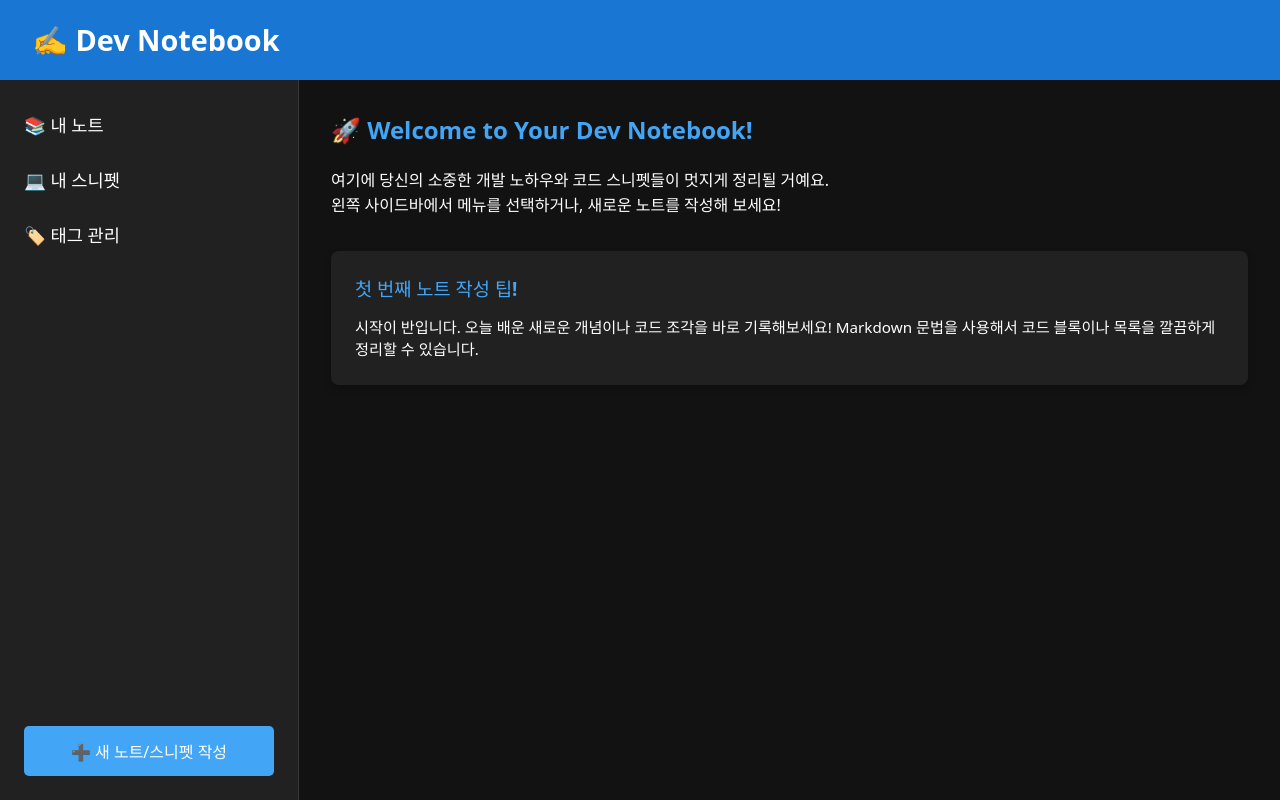
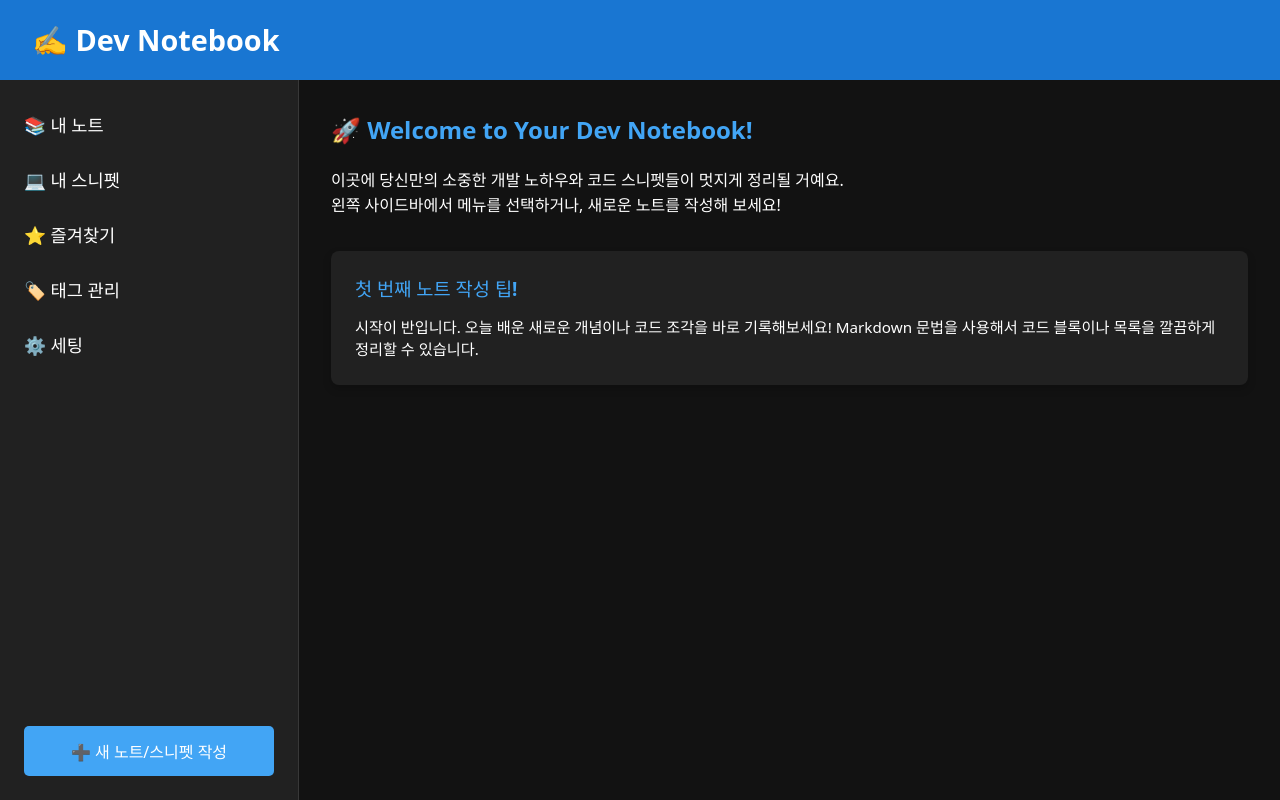
Before and after one commit to dbwlsyyy/Snippy, a React (Vite) app in the folder client/: page / in a window 1280 px wide. Built offline with nearby package versions, Linux system fonts and the light colour scheme.

Commit message:
add: react-icons 설치

```diff
--- a/client/src/components/SideBar.tsx
+++ b/client/src/components/SideBar.tsx
@@ -18,7 +18,17 @@ export default function SideBar() {
                 </li>
                 <li className={styles.sidebarNavItem}>
                     <a href="#" className={styles.sidebarNavLink}>
+                        ⭐️ 즐겨찾기
+                    </a>
+                </li>
+                <li className={styles.sidebarNavItem}>
+                    <a href="#" className={styles.sidebarNavLink}>
                         🏷️ 태그 관리
+                    </a>
+                </li>
+                <li className={styles.sidebarNavItem}>
+                    <a href="#" className={styles.sidebarNavLink}>
+                        ⚙️ 세팅
                     </a>
                 </li>
             </ul>
--- a/client/src/pages/Home.tsx
+++ b/client/src/pages/Home.tsx
@@ -8,8 +8,8 @@ export default function Home() {
                 🚀 Welcome to Your Dev Notebook!
             </h2>
             <p className={styles.welcomeText}>
-                여기에 당신의 소중한 개발 노하우와 코드 스니펫들이 멋지게 정리될
-                거예요.
+                이곳에 당신만의 소중한 개발 노하우와 코드 스니펫들이 멋지게
+                정리될 거예요.
                 <br />
                 왼쪽 사이드바에서 메뉴를 선택하거나, 새로운 노트를 작성해
                 보세요!
--- /dev/null
+++ b/package.json
@@ -0,0 +1,5 @@
+{
+  "dependencies": {
+    "react-icons": "^5.5.0"
+  }
+}
```
Also changed, not shown: 1 other file (tests, documents, lock files or other folders).
